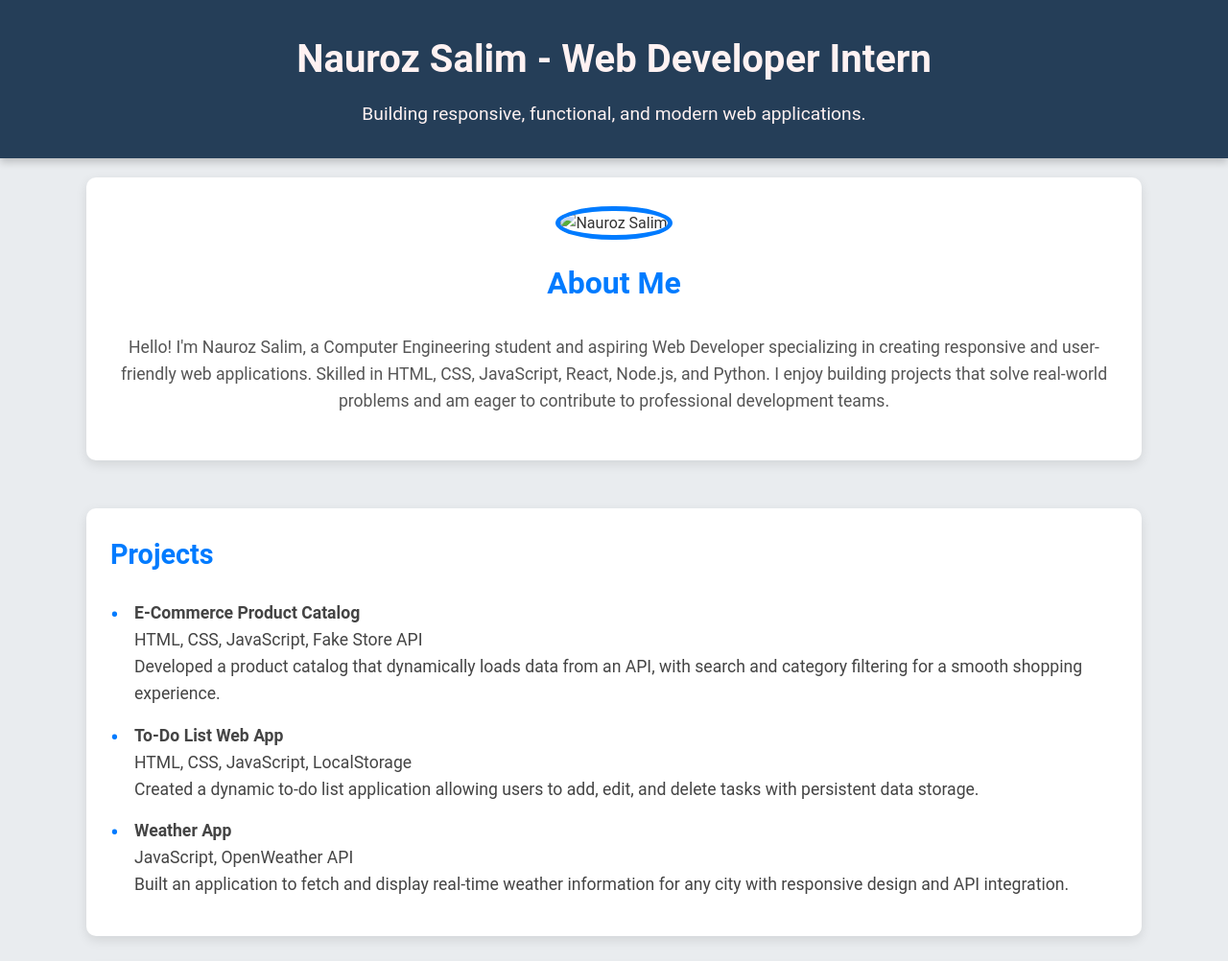
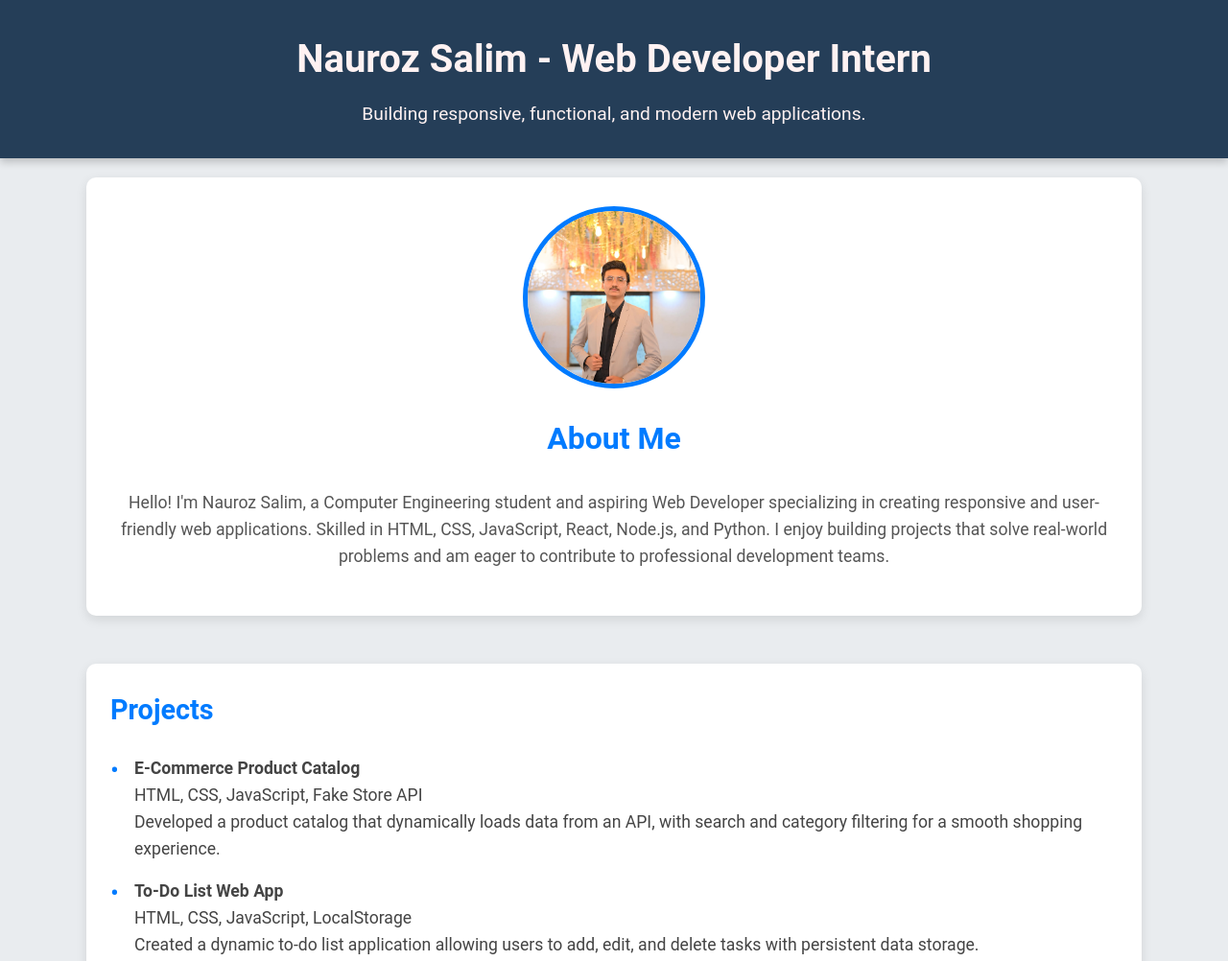
Before and after one commit to NavrozSalim/Portfolio, a plain HTML site: page index.html in a window 1280 px wide. Shown: the top 1002 px of the page at 96% size. Drawn offline with Linux system fonts and the light colour scheme.

Commit message:
Update index.html

```diff
--- a/index.html
+++ b/index.html
@@ -16,7 +16,7 @@
     <div class="container">
         <!-- About Section -->
         <div class="about">
-            <img src="assets/image.jpg" alt="Nauroz Salim">
+            <img src="image.jpg" alt="Nauroz Salim">
             <h2>About Me</h2>
             <p>Hello! I'm Nauroz Salim, a Computer Engineering student and aspiring Web Developer specializing in creating responsive and user-friendly web applications. Skilled in HTML, CSS, JavaScript, React, Node.js, and Python. I enjoy building projects that solve real-world problems and am eager to contribute to professional development teams.</p>
         </div>
```
